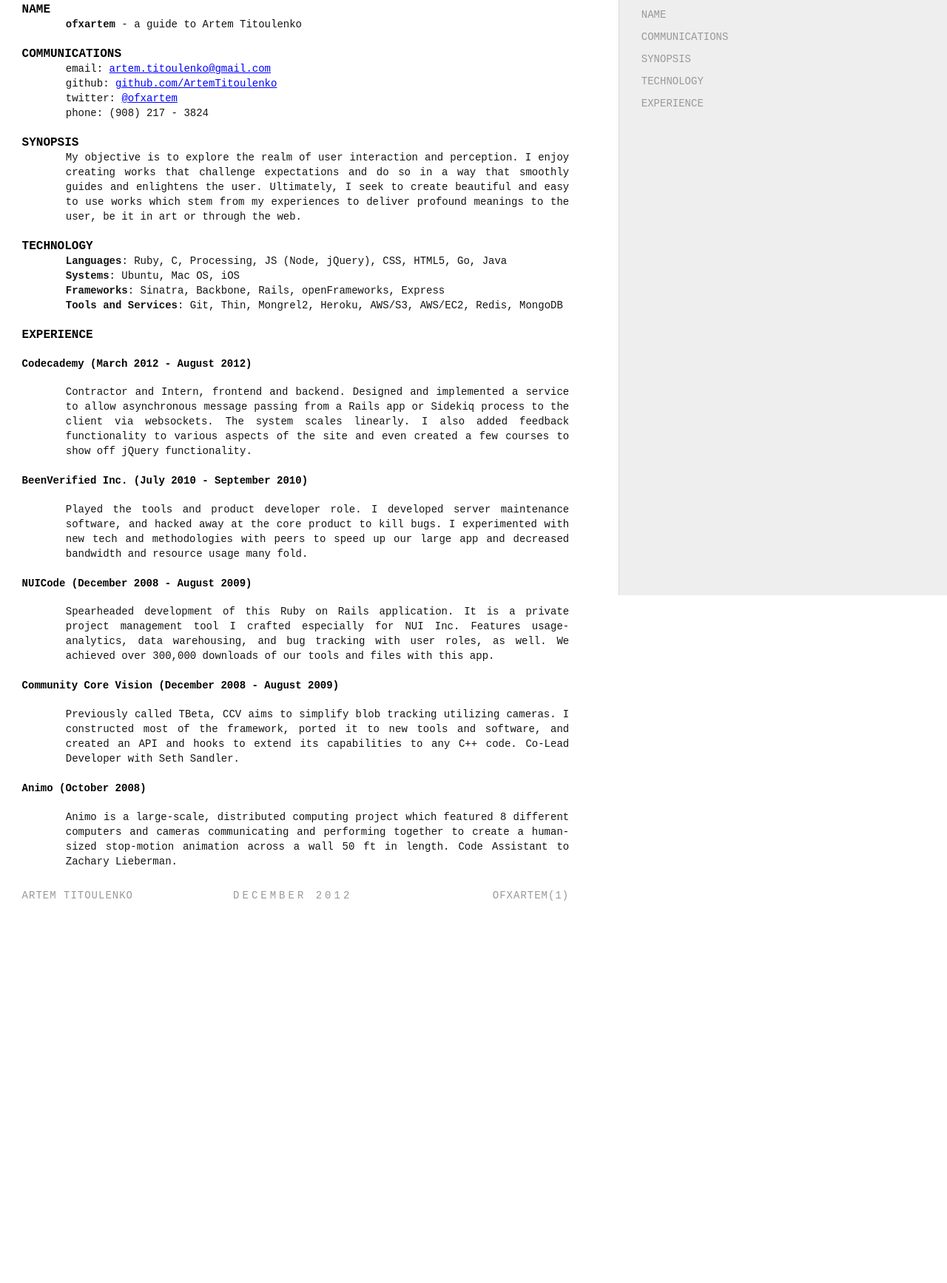
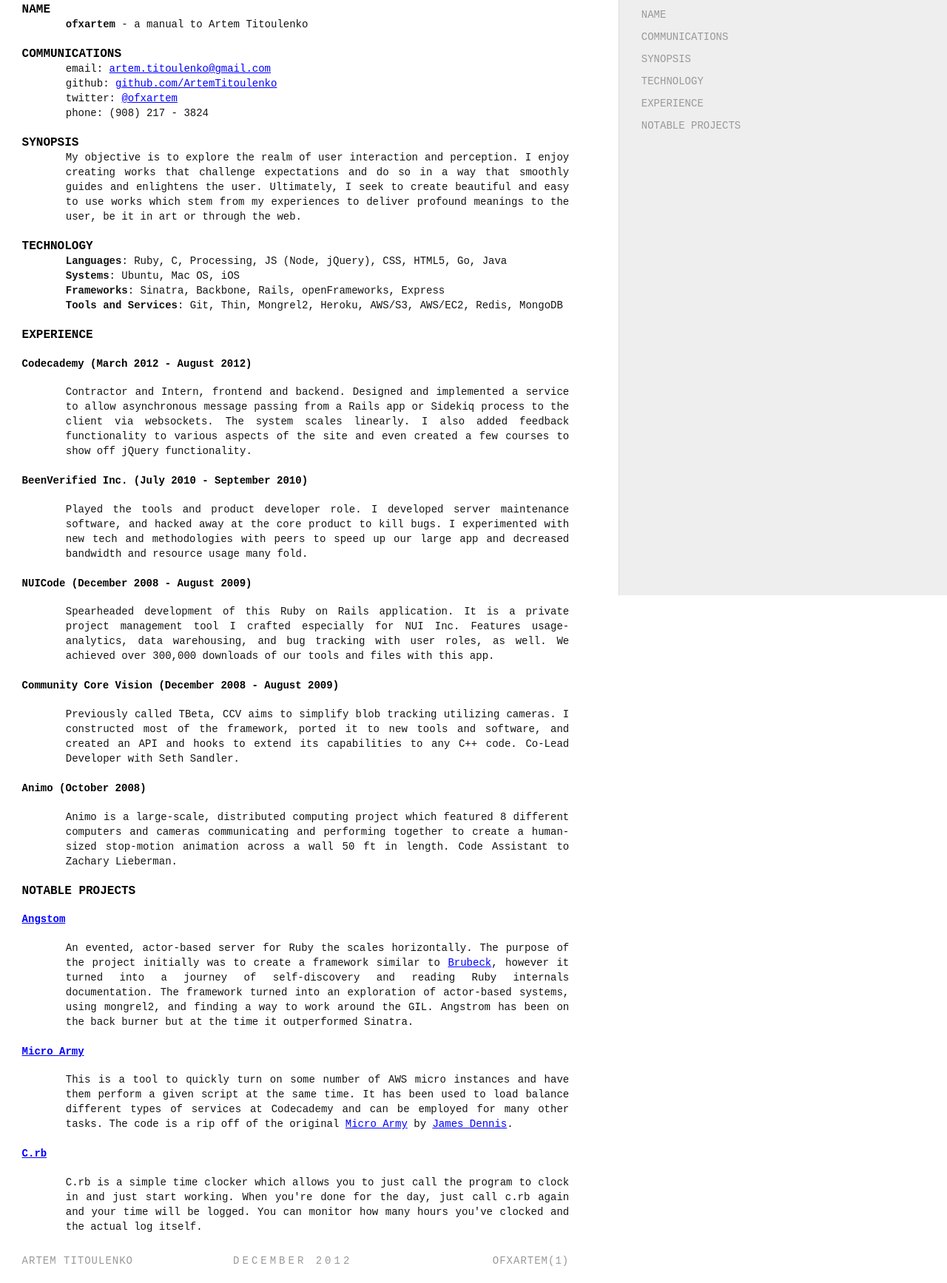
Before and after one commit to ox/artemtitoulenko.github.com, a plain HTML site: page index.html in a window 1280 px wide. Shown: the part 43-1778 px from the top of the page at 74% size. Before the commit the page ends 1284 px from the top, so only its background shows below. Drawn offline with Linux system fonts and the light colour scheme.

Commit message:
added notable projects

```diff
--- a/index.html
+++ b/index.html
@@ -3,7 +3,7 @@
 <head>
   <meta http-equiv='content-type' value='text/html;charset=utf8'>
   <meta name='generator' value='Ronn/v0.7.3 (http://github.com/rtomayko/ronn/tree/0.7.3)'>
-  <title>ofxartem(1) - a guide to Artem Titoulenko</title>
+  <title>ofxartem(1) - a manual to Artem Titoulenko</title>
   <style type='text/css' media='all'>
   /* style: man */
   body#manpage {margin:0}
@@ -70,6 +70,7 @@
     <a href="#SYNOPSIS">SYNOPSIS</a>
     <a href="#TECHNOLOGY">TECHNOLOGY</a>
     <a href="#EXPERIENCE">EXPERIENCE</a>
+    <a href="#NOTABLE-PROJECTS">NOTABLE PROJECTS</a>
   </div>
 
   <ol class='man-decor man-head man head'>
@@ -80,12 +81,12 @@
 
   <h2 id="NAME">NAME</h2>
 <p class="man-name">
-  <code>ofxartem</code> - <span class="man-whatis">a guide to Artem Titoulenko</span>
+  <code>ofxartem</code> - <span class="man-whatis">a manual to Artem Titoulenko</span>
 </p>
 
 <h2 id="COMMUNICATIONS">COMMUNICATIONS</h2>
 
-<p>email: <a href="&#109;&#97;&#105;&#x6c;&#116;&#111;&#x3a;&#97;&#114;&#x74;&#101;&#109;&#46;&#116;&#105;&#x74;&#111;&#x75;&#108;&#x65;&#x6e;&#107;&#111;&#x40;&#x67;&#x6d;&#97;&#105;&#x6c;&#46;&#99;&#x6f;&#109;" data-bare-link="true">&#97;&#x72;&#116;&#101;&#109;&#46;&#116;&#x69;&#x74;&#x6f;&#117;&#x6c;&#x65;&#x6e;&#x6b;&#111;&#64;&#103;&#x6d;&#97;&#105;&#108;&#x2e;&#x63;&#x6f;&#x6d;</a><br />
+<p>email: <a href="&#x6d;&#x61;&#x69;&#x6c;&#x74;&#x6f;&#x3a;&#97;&#x72;&#116;&#x65;&#109;&#46;&#116;&#105;&#x74;&#x6f;&#x75;&#108;&#x65;&#x6e;&#x6b;&#x6f;&#x40;&#x67;&#x6d;&#97;&#x69;&#x6c;&#x2e;&#99;&#x6f;&#109;" data-bare-link="true">&#x61;&#114;&#116;&#101;&#x6d;&#46;&#x74;&#105;&#x74;&#x6f;&#117;&#x6c;&#x65;&#110;&#x6b;&#111;&#64;&#103;&#x6d;&#x61;&#x69;&#x6c;&#46;&#99;&#x6f;&#x6d;</a><br />
 github: <a href="http://github.com/ArtemTitoulenko">github.com/ArtemTitoulenko</a><br />
 twitter: <a href="http://twitter.com/ofxartem">@ofxartem</a><br />
 phone: (908) 217 - 3824</p>
@@ -123,6 +124,20 @@ phone: (908) 217 - 3824</p>
 
 <p>Animo is a large-scale, distributed computing project which featured 8 different computers and cameras communicating and performing together to create a human-sized stop-motion animation across a wall 50 ft in length. Code Assistant to Zachary Lieberman.</p>
 
+<h2 id="NOTABLE-PROJECTS">NOTABLE PROJECTS</h2>
+
+<h4 id="Angstom"><a href="http://github.com/ArtemTitoulenko/angstrom">Angstom</a></h4>
+
+<p>An evented, actor-based server for Ruby the scales horizontally. The purpose of the project initially was to create a framework similar to <a href="http://brubeck.io">Brubeck</a>, however it turned into a journey of self-discovery and reading Ruby internals documentation. The framework turned into an exploration of actor-based systems, using mongrel2, and finding a way to work around the GIL. Angstrom has been on the back burner but at the time it outperformed Sinatra.</p>
+
+<h4 id="Micro-Army"><a href="https://github.com/ArtemTitoulenko/microarmy">Micro Army</a></h4>
+
+<p>This is a tool to quickly turn on some number of AWS micro instances and have them perform a given script at the same time. It has been used to load balance different types of services at Codecademy and can be employed for many other tasks. The code is a rip off of the original <a href="http://github.com/j2labs/microarmy">Micro Army</a> by <a href="http://github.com/j2labs">James Dennis</a>.</p>
+
+<h4 id="C-rb"><a href="http://github.com/ArtemTitoulenko/C.rb">C.rb</a></h4>
+
+<p>C.rb is a simple time clocker which allows you to just call the program to clock in and just start working. When you're done for the day, just call c.rb again and your time will be logged. You can monitor how many hours you've clocked and the actual log itself.</p>
+
 
   <ol class='man-decor man-foot man foot'>
     <li class='tl'>Artem Titoulenko</li>
```
Also changed, not shown: 1 other file.
